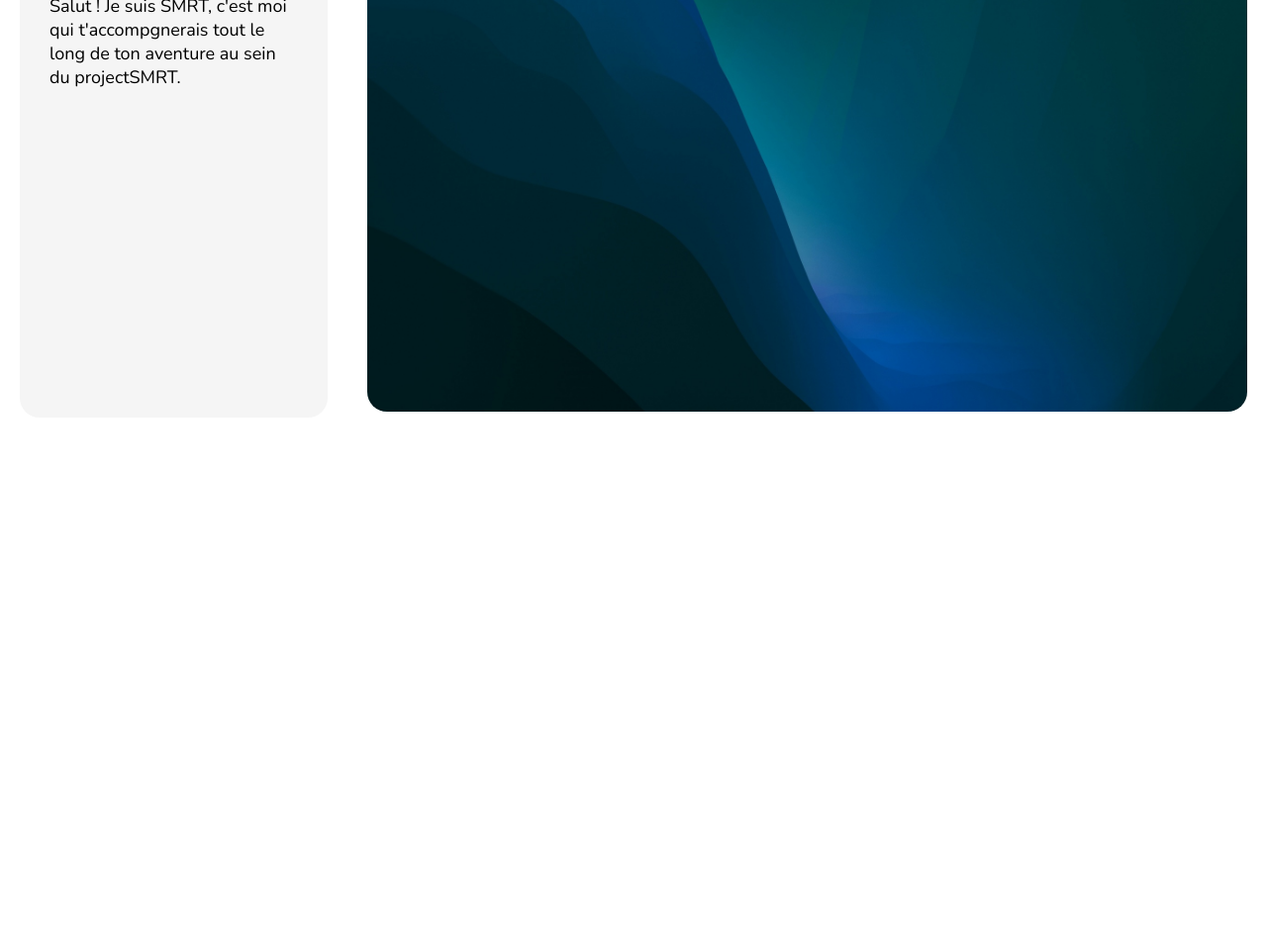
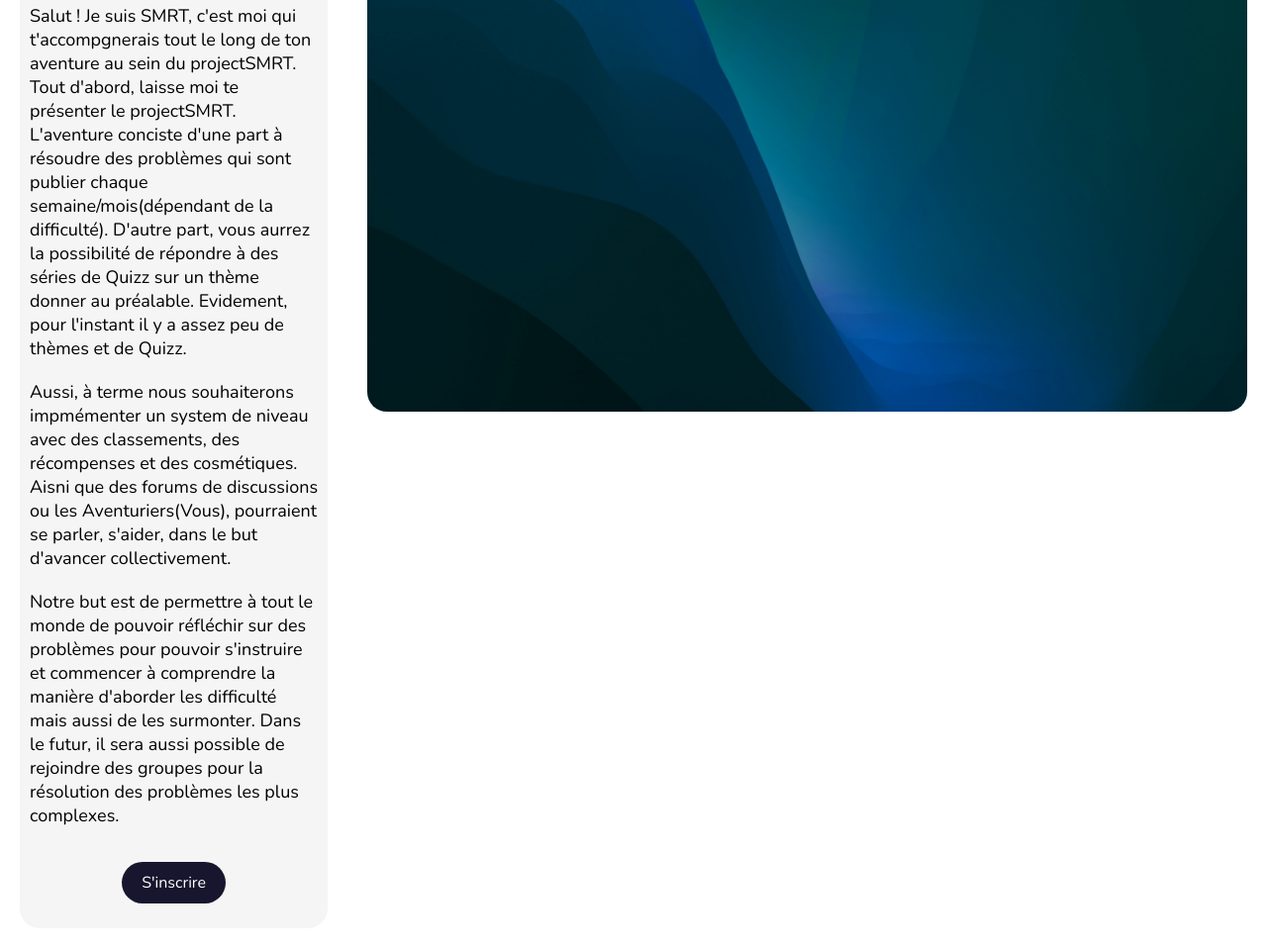
Before and after one commit to hicams/ProjectSMRT, a plain HTML site: page index.html in a window 1280 px wide. Shown: the part 220-1178 px from the top of the page at 99% size. Before the commit the page ends 800 px from the top, so only its background shows below. Drawn offline with Linux system fonts and the light colour scheme.

Commit message:
main page v 0.2

```diff
--- a/css/styles.css
+++ b/css/styles.css
@@ -54,9 +54,6 @@ header img{
     visibility: visible;
     transform: scaleX(1);
 }
-
-
-
 body{
     background-color: white;
 }
@@ -69,16 +66,42 @@ body{
     padding: 10px;
     border-radius: 20px;
     background-color: whitesmoke;
+    display: flex;
+    flex-direction: column;
+    align-items: center;
 }
 #left-container p{
-    margin: 20px;
+    margin-top: 20px;
     font-size: 18px;
 }
 #left-container h1{
     margin-left: 18px;
+    margin-top: 10px ;
 }
 #right-container img{
     height: 500px;
     margin: 20px;
     border-radius: 20px;
 }
+#left-container a{
+    margin-top: 35px ;
+}
+#singup_btn{
+    background-color: #17162E;
+    color: #fff;
+    border: none;
+    font-family: Nunito;
+    font-size: 16px;
+    padding: 10px 20px;
+    border-radius: 25px;
+    margin: auto;
+    transition: all 0.3s ease-in-out;
+    margin-bottom: 15px;
+}
+#singup_btn:hover{
+    transform: scale(1.05);
+}
+#singup_btn:active{
+    transform: scale(0.95);
+    transform: rotate(1turn);
+}
--- a/index.html
+++ b/index.html
@@ -28,15 +28,29 @@
         </header>
         <div id="main-container">
             <div id="left-container">
-                <h1>・_・</h1>
-                <p>Salut ! Je suis SMRT, c'est moi qui t'accompgnerais tout le long de ton aventure au sein du projectSMRT.</p>
+                <h1>＾_＾</h1>
+                <p>Salut ! Je suis SMRT, c'est moi qui t'accompgnerais tout le long de ton aventure au sein du projectSMRT. <br>
+                    Tout d'abord, laisse moi te présenter le projectSMRT. L'aventure conciste d'une part à résoudre des problèmes
+                    qui sont publier chaque semaine/mois(dépendant de la difficulté). D'autre part, vous aurrez la possibilité
+                    de répondre à des séries de Quizz sur un thème donner au préalable. Evidement, pour l'instant il y a assez peu
+                    de thèmes et de Quizz.
+                </p>
+                <p>
+                    Aussi, à terme nous souhaiterons impmémenter un system de niveau avec des classements, des récompenses et des cosmétiques.
+                    Aisni que des forums de discussions ou les Aventuriers(Vous), pourraient se parler, s'aider, dans le but d'avancer collectivement.
+                </p>
+                <p>
+                    Notre but est de permettre à tout le monde de pouvoir réfléchir sur des problèmes pour pouvoir s'instruire
+                    et commencer à comprendre la manière d'aborder les difficulté mais aussi de les surmonter. Dans le futur,
+                    il sera aussi possible de rejoindre des groupes pour la résolution des problèmes les plus complexes.
+                </p>
+                <a href="signin.html"><button id="singup_btn" >S'inscrire</button></a>
             </div>
             <!--c'est juste une div pour mise en forme on s'en fou de l'image oK.-->
             <div id="right-container">
                 <img src="css/back.jpg" alt="">
             </div>
         </div>
-
     </body>
 
 </html>
```
Also changed, not shown: signin.html (added, +31 -0 lines).
